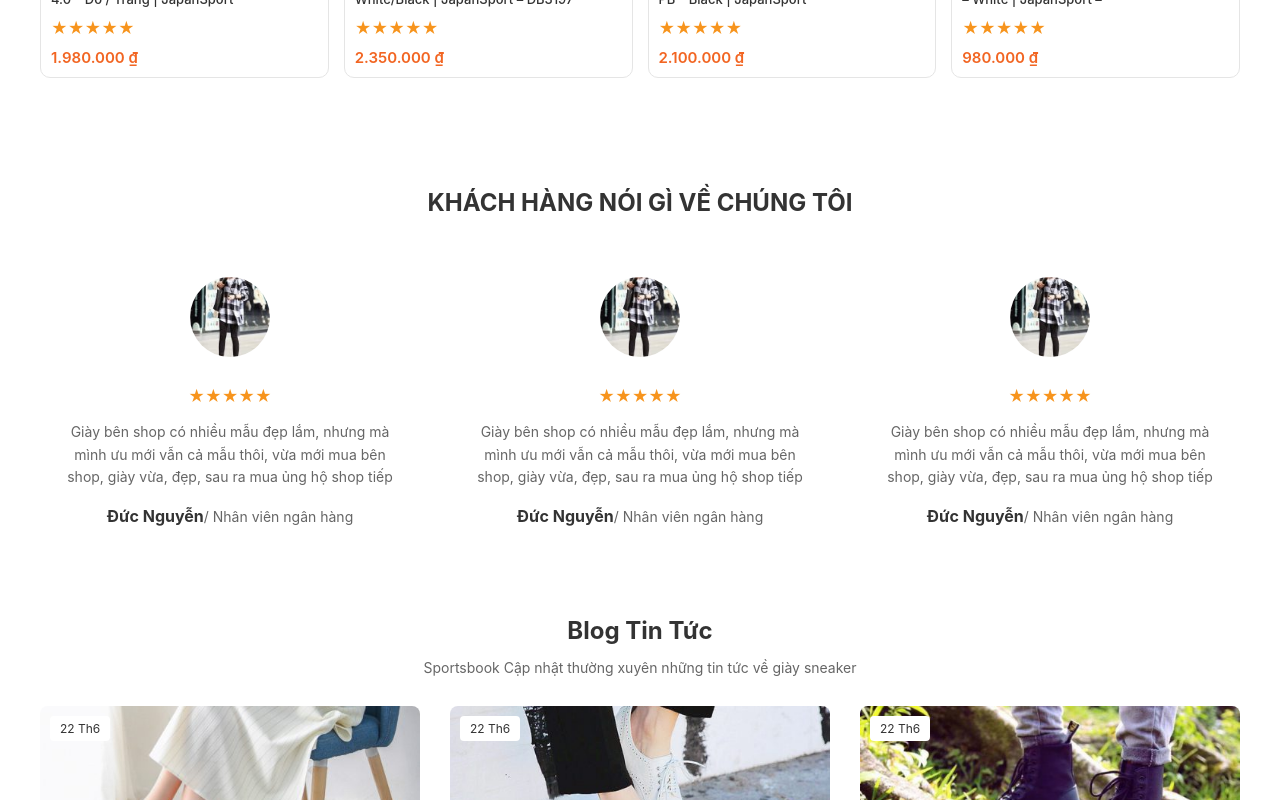
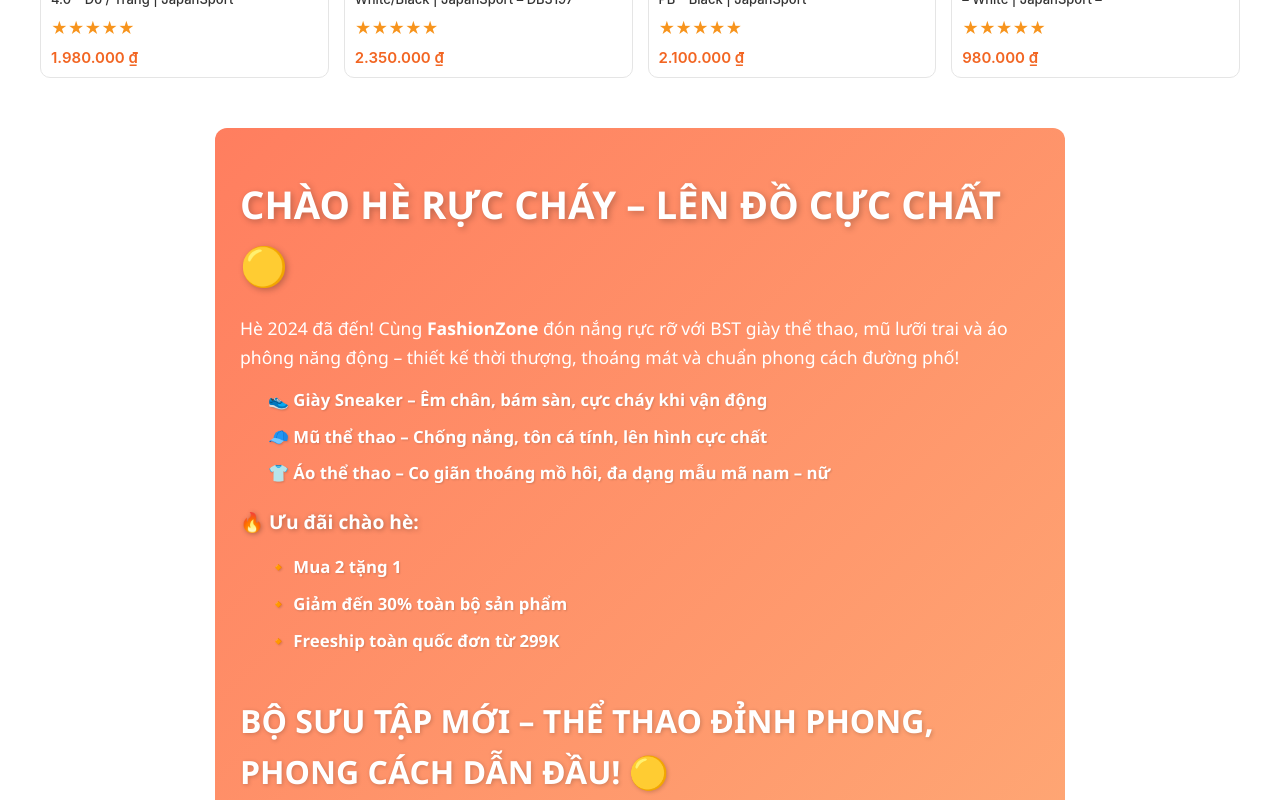
Before and after one commit to congdien19/react, a React (Create React App) app: page / in a window 1280 px wide. Shown: the part 2760-3560 px from the top of the page. Built offline with nearby package versions, Linux system fonts and the light colour scheme.

Commit message:
Update Home.js

```diff
--- a/src/components/Main/Home.js
+++ b/src/components/Main/Home.js
@@ -6,6 +6,7 @@
 import Ads from '../Pages/Home/ads';
 import KhachHang from '../Pages/Home/khachhang';
 import TinTuc from '../Pages/Home/tintuc';
+import ChaoHe from '../Pages/Home/chaohe';
 
 const Home = () => {
 
@@ -16,6 +17,7 @@
      <Giaythethao/>
      <Giaylike/>
      <Ads/>
+     <ChaoHe/>
      <KhachHang/>
      <TinTuc/>
     </div>
```
